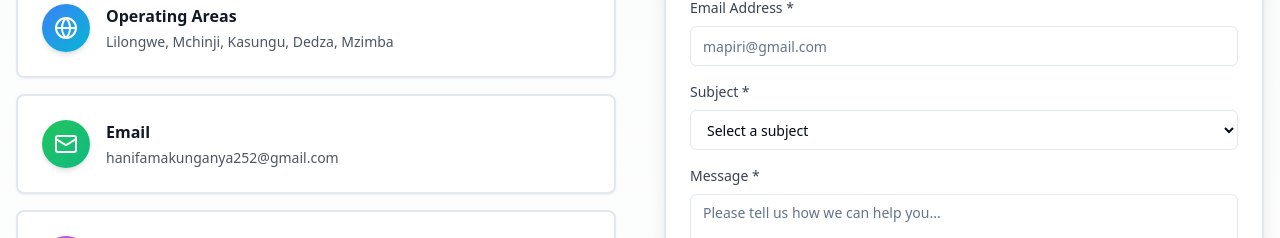
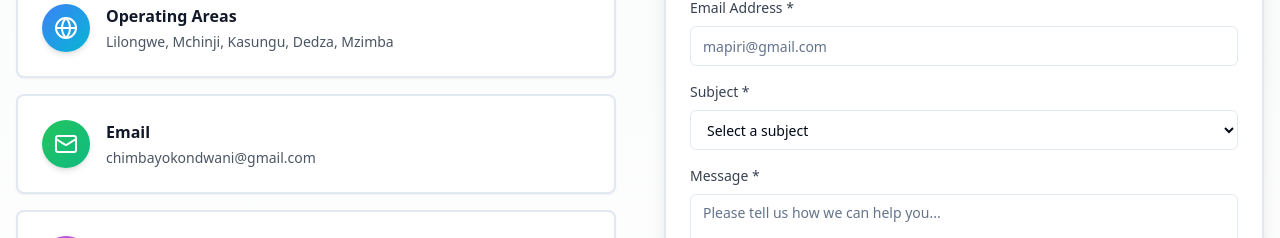
Before and after one commit to Chimbayo/NGO_website, a React (Vite) app: page / in a window 1280 px wide. Shown: the part 4973-5211 px from the top of the page. Built offline with nearby package versions, Linux system fonts and the light colour scheme.

Commit message:
edited email

```diff
--- a/src/components/Contact.jsx
+++ b/src/components/Contact.jsx
@@ -35,7 +35,7 @@ const Contact = () => {
     {
       icon: Mail,
       title: 'Email',
-      content: 'hanifamakunganya252@gmail.com',
+      content: 'chimbayokondwani@gmail.com',
       gradient: 'from-green-500 to-emerald-500',
     },
     {
```
